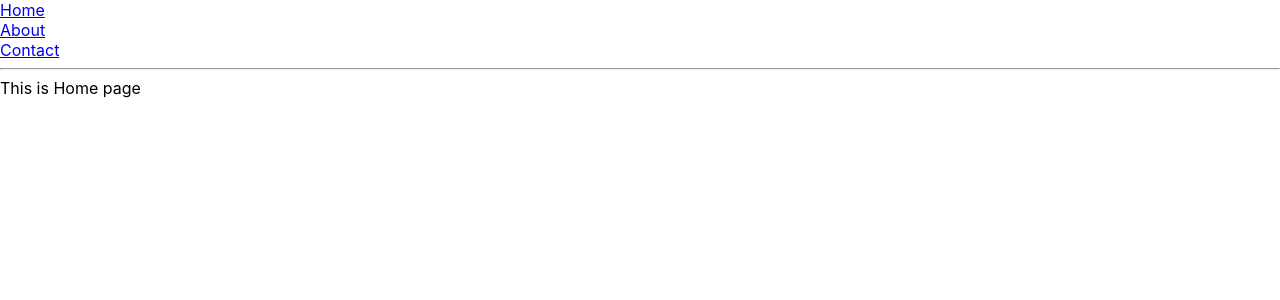
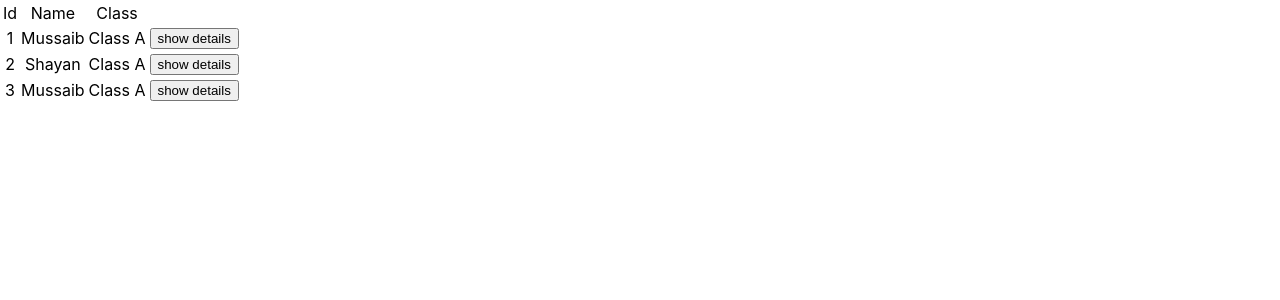
Before and after one commit to shayan-hub/Scoring, a React (Create React App) app: page / in a window 1280 px wide. Shown: the top 300 px of the page. Built offline with nearby package versions, Linux system fonts and the light colour scheme.

Commit message:
React routing sunday 6 october
detail button

```diff
--- a/src/App.js
+++ b/src/App.js
@@ -3,28 +3,49 @@ import './App.css';
 import Login from './Components/Login/login';
 import SignUp from './Components/SignUp/Signup';
 import {BrowserRouter, Route, Link, Redirect } from 'react-router-dom';
-
+import Router from './Components/Router'
 import About from './Components/About'
 import Home from './Components/Home'
 import Contact from './Components/Contact'
+import Navigation from './Components/Navigation'
+
+
 
 function App() {
+ let [component, setComponent ] = useState("signin");
 
-return (
-<BrowserRouter>
-<div>
-  <Link to="/">Home</Link> <br/>
-  <Link to="/About">About</Link> <br/>
-  <Link to="/Contact" >Contact</Link>
-  <hr/>
-  <Route exact path="/" component={Home} />
-  <Route path="/About" component={About} />
-  <Route path="/Contact" component={Contact} />
- <Redirect from="*" to="/" />
-</div>
-</BrowserRouter>
+  return (
+    <div className="App">
 
-);
+
+      <Router/>
+
+    </div>
+
+
+
+  );
+  }
+
+
+
+
+
+
+
+
+// return (
+// {/* <BrowserRouter>
+// <div>
+//   <Navigation/>
+//   <Route exact path="/" component={Home} />
+//   <Route path="/About" component={About} />
+//   <Route path="/Contact" component={Contact} />
+//  <Redirect from="*" to="/" />
+// </div>
+// </BrowserRouter> */}
+
+// );
 
 
 
@@ -50,24 +71,7 @@ return (
 
 
 //let [ variable, function]
-  // return (
-  //   // <div className="App">
-
-  //   // <header>
-
-  //   //   <div onClick={() => setComponent("signin")}>Sign In</div><br/>
-  //   //   <div onClick={() => setComponent("signup")}>Sign Up</div>
-  //   // </header>
-
-  //   // <section>
-  //   //   {component === "signin" ? <Login/> : <SignUp/>}
-  //   // </section>
-
-  //   // </div>
 
 
 
-  // );
-}
-
 export default App;
--- a/src/Components/About.jsx
+++ b/src/Components/About.jsx
@@ -4,12 +4,16 @@ import React from 'react';
 function About(props) {
     return (
         <div>
-            This is About page<br/>
-            <button onClick={() =>{props.history.push('/') }}>Goto Home</button>
-            <button onClick={() =>{props.history.push('/Contact') }}>Goto Contact</button>
+            This is About page<br />
+            <button onClick={() => {
+                setTimeout(() => {
+                    props.history.push('/')
+                }, 5000)
+            }}>Goto Home</button>
+            <button onClick={() => { props.history.push('/Contact') }}>Goto Contact</button>
         </div>
-      );
-    }
+    );
+}
 
 
 export default About;
--- /dev/null
+++ b/src/Components/Details.jsx
@@ -0,0 +1,85 @@
+import React, { useState, useEffect } from 'react';
+
+const data = [
+  {
+    id: 1,
+    name: 'Arsalan',
+    class: 'A'
+  },
+  {
+    id: 2,
+    name: 'Tahir',
+    class: 'A'
+  },
+  {
+    id: 3,
+    name: 'Waseem',
+    class: 'A'
+  }
+];
+
+const Details = (props) => {
+  const [user, setUser] = useState(null)
+  const setUserDetails = () => {
+    const { id } = props.match.params
+    console.log(id);
+    if (id) {
+      const newUser = data.find((item) => `${item.id}` === id)
+      setUser(newUser);
+    }
+
+  }
+
+  useEffect(() => {
+    setUserDetails();
+  }, [])
+  console.log(user)
+  return (
+    <div>
+      <h1>User Detail</h1>
+      <ul>
+        <li>ID: {user ? user.id : null}</li>
+        <li>NAME: {user ? user.name : null}</li>
+        <li>CLASS: {user ? user.class : null}</li>
+      </ul>
+    </div>
+  );
+}
+
+// const Details = (props) => {
+
+//   sendUserData = () => {
+
+//     //   SaveUserData(props.user)
+//     //     .then(success => {
+//     //       console.log(success);
+//     //       // Here we can set user data to service and
+//     //       // route user to main dashobard
+//     //       this.props.history.push('/');
+//     //     })
+//     //     .catch(error => {
+//     //       // Here we can show error message to user
+//     //       console.log(error);
+//     //     });
+//     // };
+
+
+//     return (
+//       <div>
+//         <h1>User Detail</h1>
+//         {props.user ? (
+//           <ul>
+//             <li>ID: {props.user.id}</li>
+//             {/* <li>{props.user && props.user ? props.user.id: null}</li> */}
+//             <li>NAME: {props.user.name}</li>
+//             <li>CLASS: {props.user.class}</li>
+//             <li>
+//               <button onClick={this.sendUserData}>Send to server</button>
+//             </li>
+//           </ul>
+//         ) : null}
+//       </div>
+//     );
+//   }
+
+export default Details;
--- a/src/Components/Home.jsx
+++ b/src/Components/Home.jsx
@@ -1,11 +1,69 @@
 import React from 'react';
 
+const data = [{
+id :1,
+name : "Mussaib",
+class:"Class A"
+},
+{
+    id :2,
+    name : "Shayan",
+    class:"Class A"
+    }
+    ,{
+        id :3,
+        name : "Mussaib",
+        class:"Class A"
+        }
 
-function Home() {
+
+];
+
+
+function Home(props) {
+
+
+    const showUserDetail = id => {
+        props.history.push(`/Details/` + id);
+      };
+
+
     return (
-        <div>
-            This is Home page
-        </div>
+        <table>
+            <thead>
+            <td>Id</td>
+            <td>Name</td>
+            <td>Class</td>
+            <td/>
+
+            </thead>
+            <tbody>
+            {
+
+             data.map((user,index) => {
+
+                return <tr key={index}>
+                            <td>{user.id}</td>
+                            <td>{user.name}</td>
+                            <td>{user.class}</td>
+                            <td>                 <button onClick={() => showUserDetail(user.id)}>
+                  show details
+                  </button></td>
+                         </tr>
+
+
+                }  )
+            }
+
+
+
+
+
+            </tbody>
+
+
+
+        </table>
       );
 }
 
--- /dev/null
+++ b/src/Components/Navigation.jsx
@@ -0,0 +1,18 @@
+import React, {useState} from 'react';
+
+import {Link } from 'react-router-dom';
+
+function Navigation() {
+
+return (
+<div>
+  <Link to="/">Home</Link> <br/>
+  <Link to="/About">About</Link> <br/>
+  <Link to="/Contact" >Contact</Link>
+  <hr/>
+</div>
+
+);
+}
+
+export default Navigation;
--- /dev/null
+++ b/src/Components/Router.jsx
@@ -0,0 +1,27 @@
+
+
+
+import React, {useState} from 'react';
+import {BrowserRouter, Route, Link, Redirect } from 'react-router-dom';
+import Details from './Details';
+import Contact from './Contact';
+import About from './About';
+import Home from './Home';
+
+function Router() {
+ let [component, setComponent ] = useState("signin");
+
+  return (
+    <BrowserRouter>
+    <header>
+    <Route exact path="/" component={Home} />
+     <Route path="/About" component={About} />
+     <Route path="/Contact" component={Contact} />
+     <Route path="/Details/:id" component={Details} />
+
+    </header>
+    </BrowserRouter>
+  );
+}
+
+export default Router;
```
Also changed, not shown: src/Components/Header.jsx (added, +16 -0 lines).
